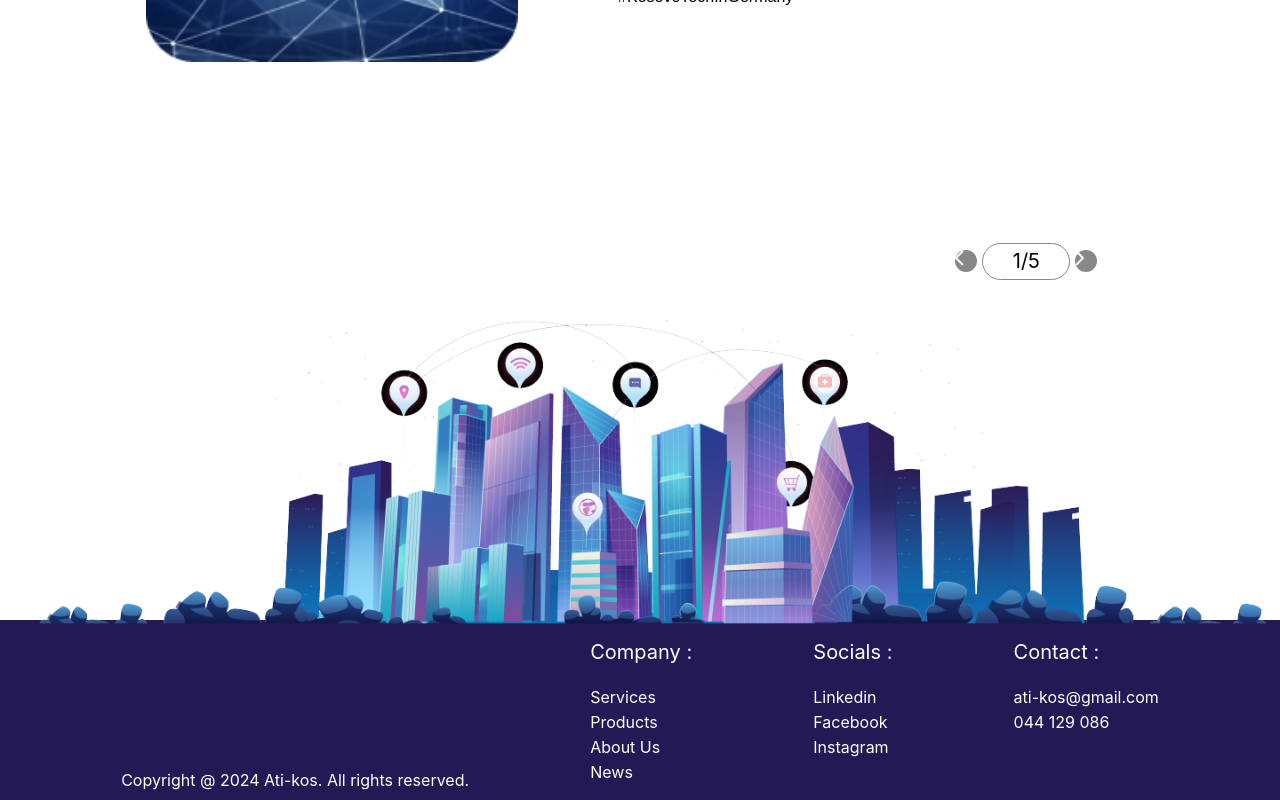
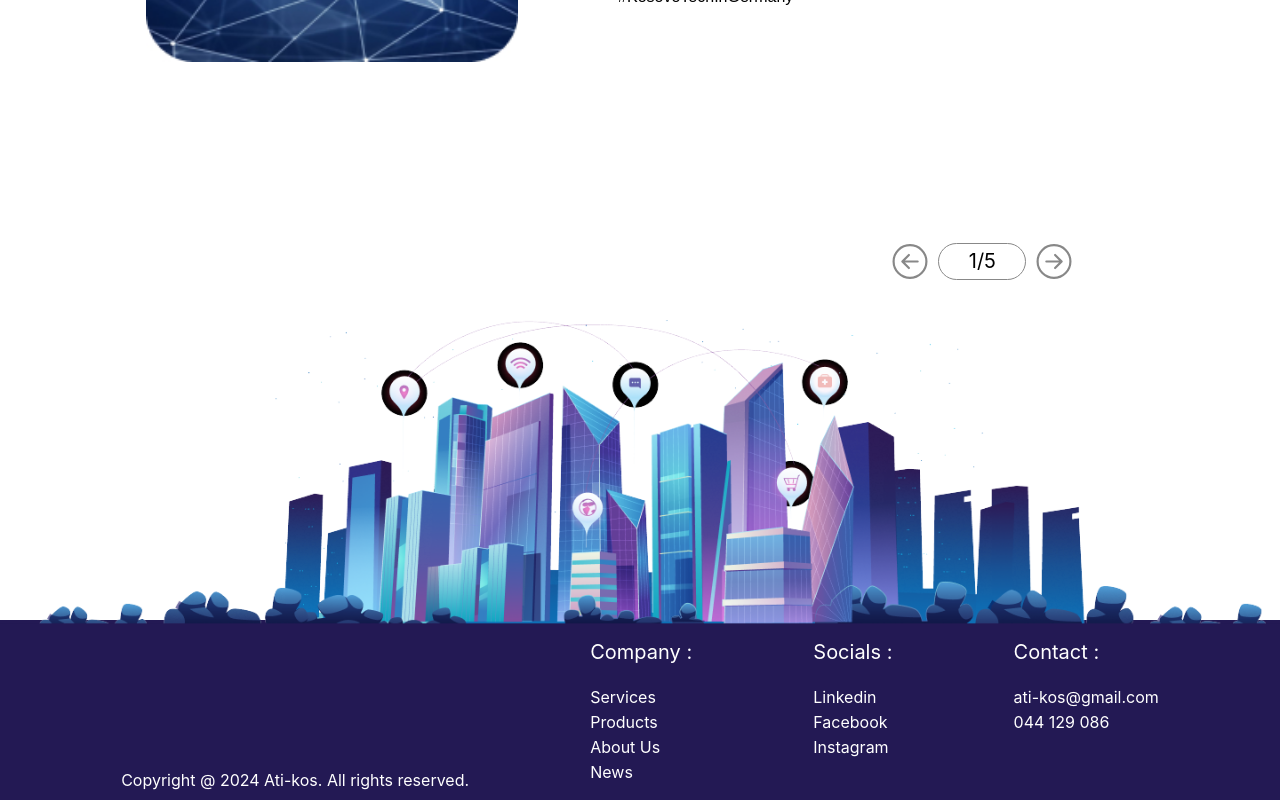
Before and after one commit to BleronBB/Ati-Kos, a React (Create React App) app: page /news in a window 1280 px wide. Shown: the part 1793-2593 px from the top of the page. Built offline with nearby package versions, Linux system fonts and the light colour scheme.

Commit message:
Versioni perfundimtar

```diff
--- a/src/components/Home.js
+++ b/src/components/Home.js
@@ -210,7 +210,7 @@ function Home() {
           src="https://www.google.com/maps/embed?pb=!1m18!1m12!1m3!1d2946.9664197938564!2d20.43493507563084!3d42.38586183347169!2m3!1f0!2f0!3f0!3m2!1i1024!2i768!4f13.1!3m3!1m2!1s0x1353b1fccfba2a21%3A0x97e26f1bcd15891!2sATI-KOS!5e0!3m2!1sen!2s!4v1711049194102!5m2!1sen!2s"
           width="1000px"
           height="500"
-          allowfullscreen=""
+          allowFullscreen=""
           loading="lazy"
           referrerpolicy="no-referrer-when-downgrade"
         ></iframe>
--- a/src/components/News.js
+++ b/src/components/News.js
@@ -5,6 +5,10 @@ import germany from "../Media/gjermania.jpg";
 import mern from "../Media/mern.jpg";
 import duart from "../Media/duart.jpg";
 import Footer from "./Footer";
+import { BsArrowLeftCircle } from "react-icons/bs";
+import { BsArrowRightCircle } from "react-icons/bs";
+
+
 
 function News() {
   return (
@@ -64,37 +68,11 @@ function News() {
         </div>
         <div className="btn-contact">
           <div className="arrow-contact">
-          <svg
-            xmlns="http://www.w3.org/2000/svg"
-            width="22"
-            height="22"
-            viewBox="0 0 22 22"
-            fill="none"
-          >
-            <circle cx="11" cy="11" r="11" fill="#888888" />
-
-            <path
-              d="M0.292893 7.29289C-0.097631 7.68342 -0.097631 8.31658 0.292893 8.70711L6.65685 15.0711C7.04738 15.4616 7.68054 15.4616 8.07107 15.0711C8.46159 14.6805 8.46159 14.0474 8.07107 13.6569L2.41421 8L8.07107 2.34315C8.46159 1.95262 8.46159 1.31946 8.07107 0.928932C7.68054 0.538408 7.04738 0.538408 6.65685 0.928932L0.292893 7.29289ZM2 7H1L1 9H2L2 7Z"
-              fill="white"
-            />
-          </svg>
+          <BsArrowLeftCircle className="left-arrow" />
           </div>
           <div className="circle-contact">1/5</div>
           <div className="arrow-contact1">
-            <svg
-              xmlns="http://www.w3.org/2000/svg"
-              width="22"
-              height="22"
-              viewBox="0 0 22 22"
-              fill="none"
-            >
-              <circle cx="11" cy="11" r="11" fill="#888888" />
-
-              <path
-                d="M8.70711 7.29289C9.09763 7.68342 9.09763 8.31658 8.70711 8.70711L2.34315 15.0711C1.95262 15.4616 1.31946 15.4616 0.928932 15.0711C0.538408 14.6805 0.538408 14.0474 0.928932 13.6569L6.58579 8L0.928932 2.34315C0.538408 1.95262 0.538408 1.31946 0.928932 0.928932C1.31946 0.538408 1.95262 0.538408 2.34315 0.928932L8.70711 7.29289ZM7 7H8V9H7V7Z"
-                fill="white"
-              />
-            </svg>
+          <BsArrowRightCircle className="right-arrow" />
           </div>
         </div>
       </div>
--- a/src/components/Services.js
+++ b/src/components/Services.js
@@ -26,17 +26,15 @@ function Services(props) {
       <Header />
 
       <div className="service-container">
-        <div className="cd">
-          <div className="flori" onClick={() => handlePhotoClick(1)}>
+        <div className="service-main">
+          <div className="service-image" onClick={() => handlePhotoClick(1)}>
             {activePhoto === 1 ? (
               <img
-                className="mondi"
                 src={active1}
                 alt="Description of the image"
               />
             ) : (
               <img
-                className="mondi"
                 src={tele}
                 alt="Description of the image"
               />
@@ -59,16 +57,14 @@ function Services(props) {
             )}
           </div>
 
-          <div className="flori" onClick={() => handlePhotoClick(2)}>
+          <div className="service-image" onClick={() => handlePhotoClick(2)}>
             {activePhoto === 2 ? (
               <img
-                className="mondi"
                 src={active2}
                 alt="Description of the image"
               />
             ) : (
               <img
-                className="mondi"
                 src={data}
                 alt="Description of the image"
               />
@@ -91,16 +87,14 @@ function Services(props) {
             )}
           </div>
 
-          <div className="flori" onClick={() => handlePhotoClick(3)}>
+          <div className="service-image" onClick={() => handlePhotoClick(3)}>
             {activePhoto === 3 ? (
               <img
-                className="mondi"
                 src={active3}
                 alt="Description of the image"
               />
             ) : (
               <img
-                className="mondi"
                 src={grupi}
                 alt="Description of the image"
               />
--- a/src/styles/home.css
+++ b/src/styles/home.css
@@ -429,5 +429,15 @@ h2{
             padding-right: 40px;
         }
 
+        .fotosmart{
+            width: 100%;
+            height: 150px;
+        }
+
+        .centereds{
+            padding-bottom: 40px;
+        }
+
+
 
       }
--- a/src/styles/news.css
+++ b/src/styles/news.css
@@ -174,15 +174,16 @@
     justify-content: flex-end;
     align-items: center;
 }
+/*
+.arrow-contact, .arrow-contact1{
 
-.arrow-contact, .arrow-contact1{
     width: 22px;
     height: 22px;
     fill: #888;
     margin: 0 5px;
     border-radius: 50%;
 
-}
+} */
 
 .circle-contact {
     width: 86px;
@@ -199,6 +200,25 @@
     align-items: center;
     justify-content: center;
   }
+
+  .arrow-contact {
+    margin-right: -20px;
+  }
+
+  .arrow-contact1 {
+    margin-left: -20px;
+  }
+
+  .left-arrow,
+  .right-arrow {
+    display: flex;
+    justify-content: center;
+    width: 86px;
+    height: 35px;
+    fill: #888;
+    margin: 0 5px;
+    border-radius: 50%;
+}
 
 
 
@@ -234,6 +254,7 @@
         display: flex;
         flex-direction: column;
         align-items: center;
+        text-align: left;
 
     }
 
@@ -242,6 +263,7 @@
         display: flex;
         flex-direction: column;
         align-items: center;
+        text-align: left;
     }
 
 
@@ -250,6 +272,7 @@
         display: flex;
         flex-direction: column;
         align-items: center;
+        text-align: left;
     }
 
     .news1 img{
--- a/src/styles/services.css
+++ b/src/styles/services.css
@@ -13,7 +13,7 @@
 }
 
 
-.cd{
+.service-main{
     width: 85%;
     margin: auto;
     margin-top: 10%;
@@ -81,7 +81,7 @@
 }
 
 
-.flori{
+.service-image{
     position: relative;
 }
 
@@ -89,7 +89,7 @@
 
 @media screen and (max-width: 768px) {
 
-    .flori{
+    .service-image{
         display: flex;
         justify-content: space-between;
         flex-direction: column;
```
